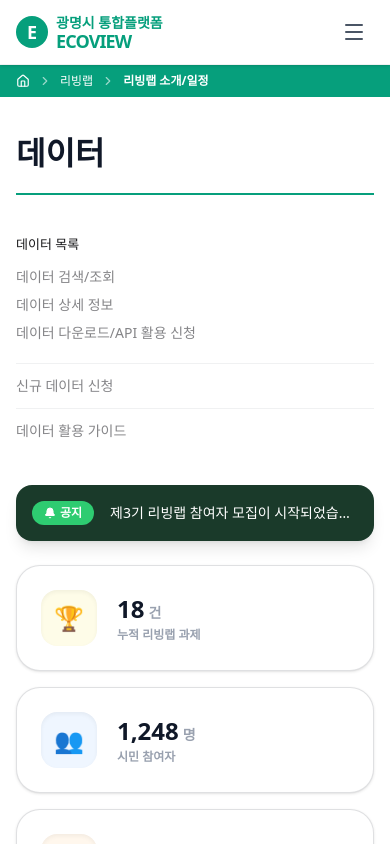
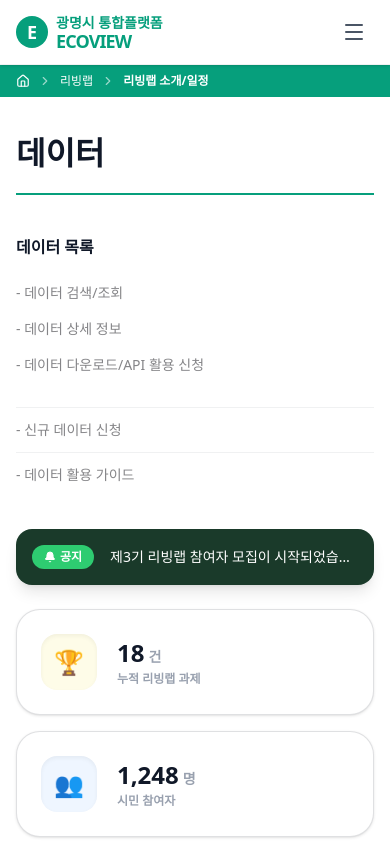
Before and after one commit to Nick7474/echoviewlive, a React (Vite) app: page / in a window 390 px wide. Shown: the top 844 px of the page. Built offline with nearby package versions, Linux system fonts and the light colour scheme.

Commit message:
fix: adjust top nav position -20px, restore left sidebar design

```diff
--- a/src/components/Layout.tsx
+++ b/src/components/Layout.tsx
@@ -122,7 +122,7 @@ export default function Layout() {
           </Link>
 
           {/* Desktop Nav */}
-          <nav className="hidden lg:flex items-center h-full ml-auto mr-auto">
+          <nav className="hidden lg:flex items-center h-full ml-auto mr-auto -translate-x-5">
             <ul className="grid grid-cols-6 h-full w-[1080px]">
               {NAVIGATION_MENU.map((menu) => {
                 const isMenuOpen = current1Depth?.title === menu.title;
@@ -391,16 +391,16 @@ export default function Layout() {
 
                   if (hasSubChildren) {
                     return (
-                      <div key={section.title} className="py-5 first:pt-0 border-b border-line-neutral last:border-0">
+                      <div key={section.title} className="py-8 first:pt-0 border-b border-line-neutral last:border-0">
                         <Link
                           to={section.path}
-                          className={`block text-[13px] font-medium mb-3 transition-colors ${
-                            active ? 'text-primary' : 'text-label-normal hover:text-primary'
+                          className={`block text-base font-bold mb-6 hover:opacity-80 transition-opacity ${
+                            active ? 'text-primary' : 'text-gray-900'
                           }`}
                         >
                           {section.title}
                         </Link>
-                        <ul className="space-y-2">
+                        <ul className="space-y-4">
                           {section.children?.map((item) => {
                             const isItemActive = isActive(item.path);
                             return (
@@ -413,7 +413,7 @@ export default function Layout() {
                                       : 'text-label-alternative hover:text-primary'
                                   }`}
                                 >
-                                  {item.title}
+                                  - {item.title}
                                 </Link>
                               </li>
                             );
@@ -433,7 +433,7 @@ export default function Layout() {
                             : 'text-label-alternative hover:text-primary'
                         }`}
                       >
-                        {section.title}
+                        - {section.title}
                       </Link>
                     </div>
                   );
```
